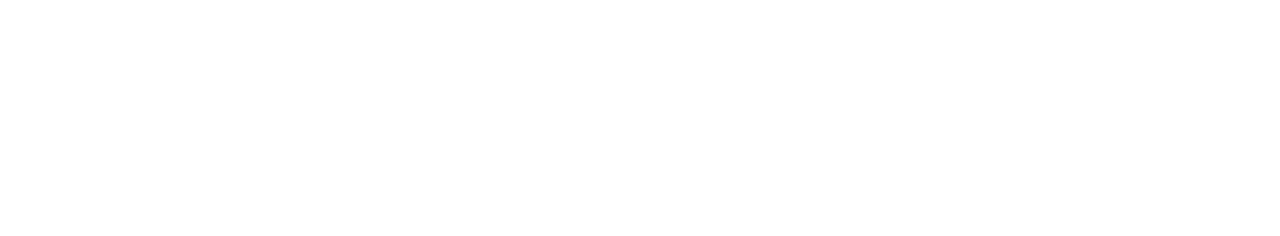
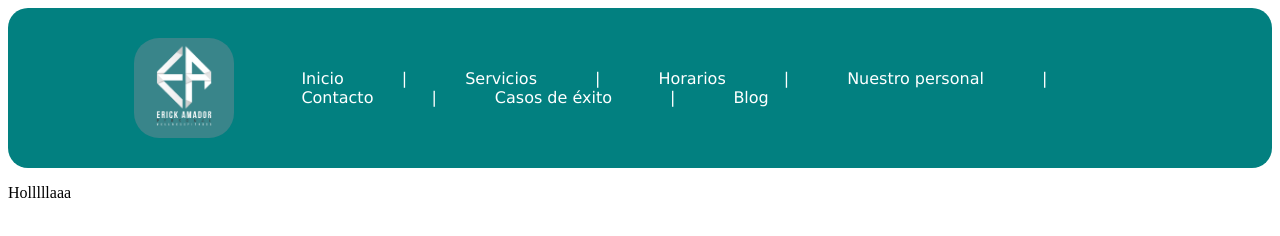
Before and after one commit to Fio27/EA, a plain HTML site: page index.html in a window 1280 px wide. Drawn offline with Linux system fonts and the light colour scheme.

Commit message:
Header changes

```diff
--- /dev/null
+++ b/css/styles.css
@@ -0,0 +1,51 @@
+header{
+    box-sizing: border-box;
+    border-radius: 20px;
+    margin: 0px;
+    padding: 0px;
+    background-color: rgb(2, 128, 128);
+}
+
+li, a{
+    font-family: Verdana;
+    font-weight: 500;
+    font-size: 16px;
+    color: #ffff;
+    text-decoration: none;
+    border-radius: 10%;
+}
+
+header{
+    display: flex;
+    justify-content: flex-end;
+    align-items: center;
+    padding: 30px 10%;
+}
+
+.logo{
+    width: 100px;
+    height: 100px;
+    margin-right: auto;
+}
+
+.nav_links{
+    list-style: none;
+}
+
+.nav_links li{
+    display: inline-block;
+    padding: 0px 27px;
+}
+
+.nav_links a{
+    transition: all 0.3s ease 0s;
+}
+
+.nav_links a:hover{
+    background-color: rgb(0, 97, 97);
+    padding: 10px 20px;
+}
+
+img{
+    border-radius: 25%;
+}
--- a/index.html
+++ b/index.html
@@ -5,6 +5,29 @@
     <meta http-equiv="X-UA-Compatible" content="IE=edge" />
     <meta name="viewport" content="width=device-width, initial-scale=1.0" />
     <title>EA Wellness & Fitness</title>
+    <link rel="stylesheet" href="css/styles.css">
   </head>
-  <body></body>
+  <body>
+    <header>
+      <img class="logo" src="imagenes/eaLogo.png" alt="Logo EA">
+      <nav>
+        <ul class="nav_links">
+          <li><a href="">Inicio</a></li>
+          <li>|</li>
+          <li><a href="">Servicios</a></li>
+          <li>|</li>
+          <li><a href="">Horarios</a></li>
+          <li>|</li>
+          <li><a href="">Nuestro personal</a></li>
+          <li>|</li>
+          <li><a href="">Contacto</a></li>
+          <li>|</li>
+          <li><a href="">Casos de éxito</a></li>
+          <li>|</li>
+          <li><a href="">Blog</a></li>
+        </ul>
+      </nav>
+    </header>
+    <p>Holllllaaa</p>
+  </body>
 </html>
```
Also changed, not shown: Bebas_Neue/BebasNeue-Regular.ttf (added), Bebas_Neue/OFL.txt (added), imagenes/eaLogo.png (added), 1 other file.
